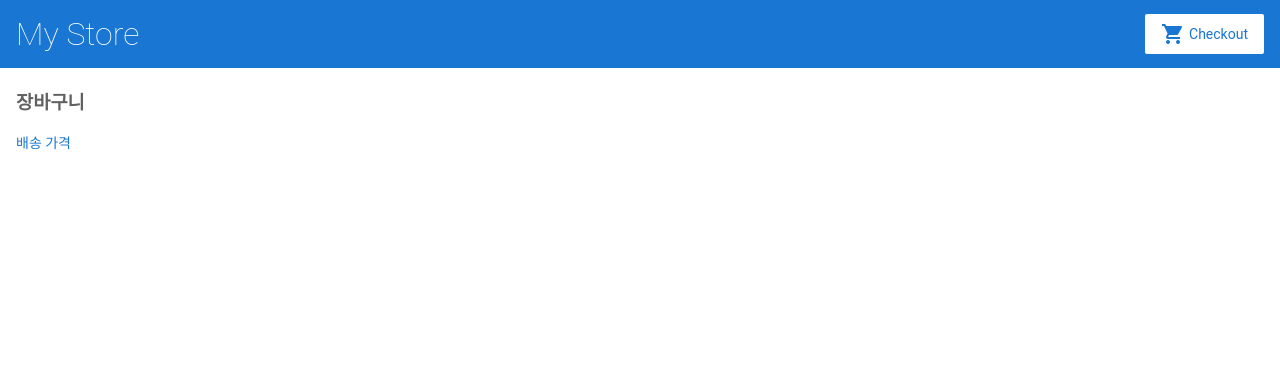
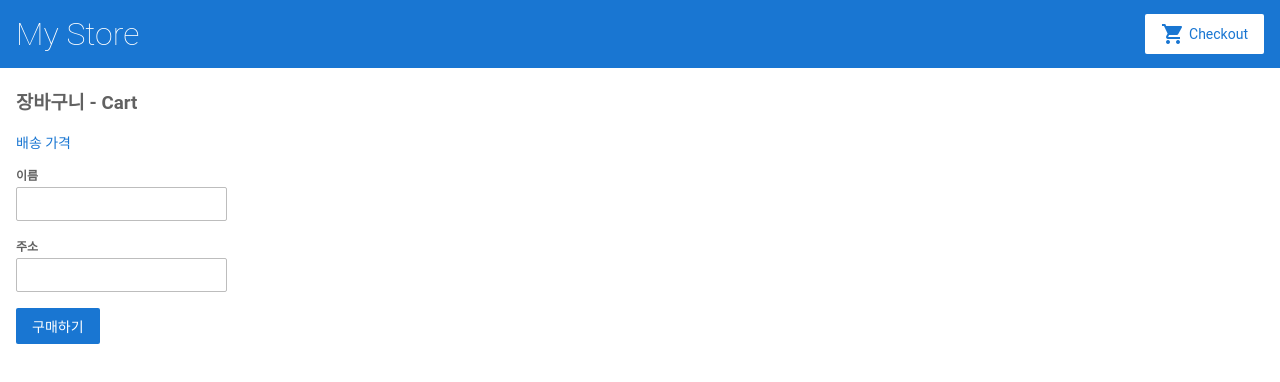
Before and after one commit to GiSeok-Hong/angular-mystore-practice, an Angular app: page /cart in a window 1280 px wide. Shown: the top 382 px of the page. Built offline with nearby package versions, Linux system fonts and the light colour scheme.

Commit message:
주문 폼 구성

```diff
--- a/src/app/cart/cart.component.html
+++ b/src/app/cart/cart.component.html
@@ -1,4 +1,4 @@
-<h3>장바구니</h3>
+<h3>장바구니 - Cart</h3>
 
 <p>
   <a routerLink="/shipping">배송 가격</a>
@@ -8,3 +8,17 @@
   <span>상품명 : {{ item.name }} </span>
   <span>상품가격 : {{ item.price | currency }}</span>
 </div>
+
+<form [formGroup]="checkoutForm" (ngSubmit)="onSubmit()">
+  <div>
+    <label for="name"> 이름 </label>
+    <input id="name" type="text" formControlName="name" />
+  </div>
+
+  <div>
+    <label for="address"> 주소 </label>
+    <input id="address" type="text" formControlName="address" />
+  </div>
+
+  <button class="button" type="submit">구매하기</button>
+</form>
```
